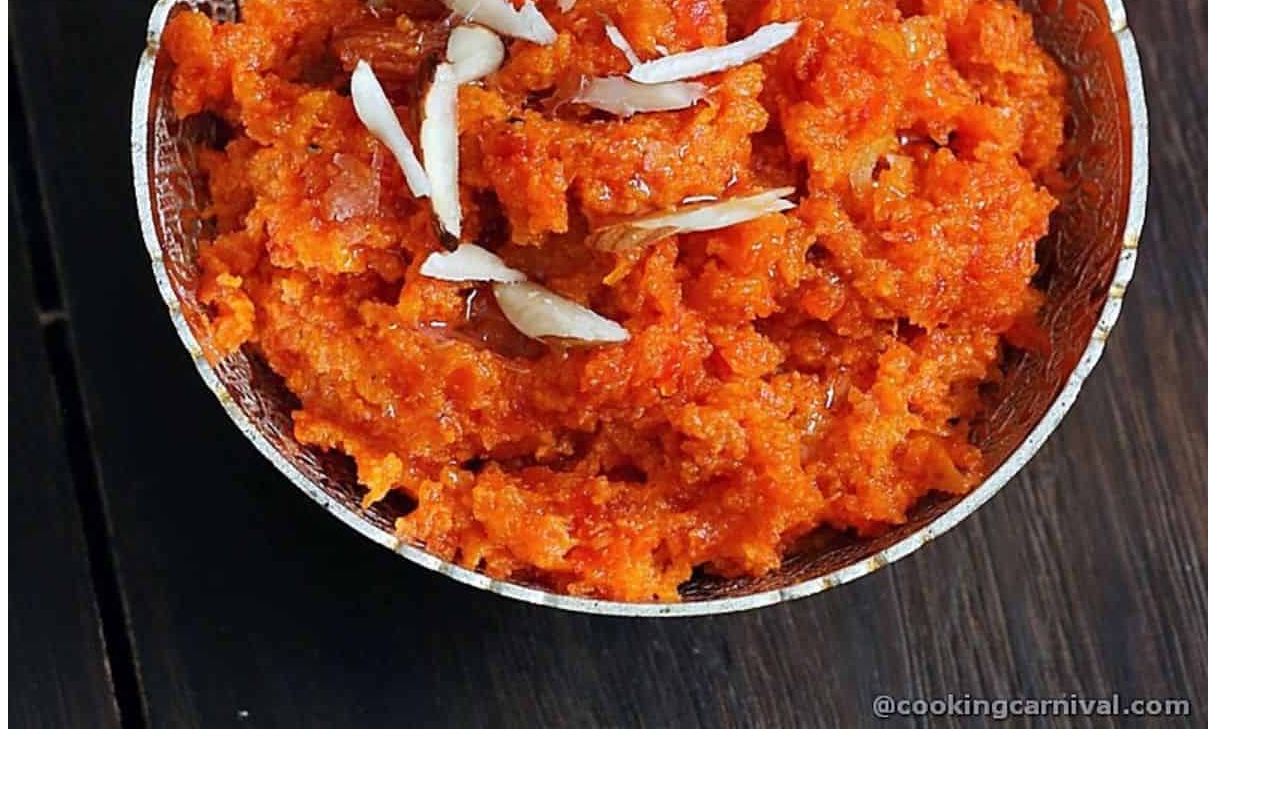
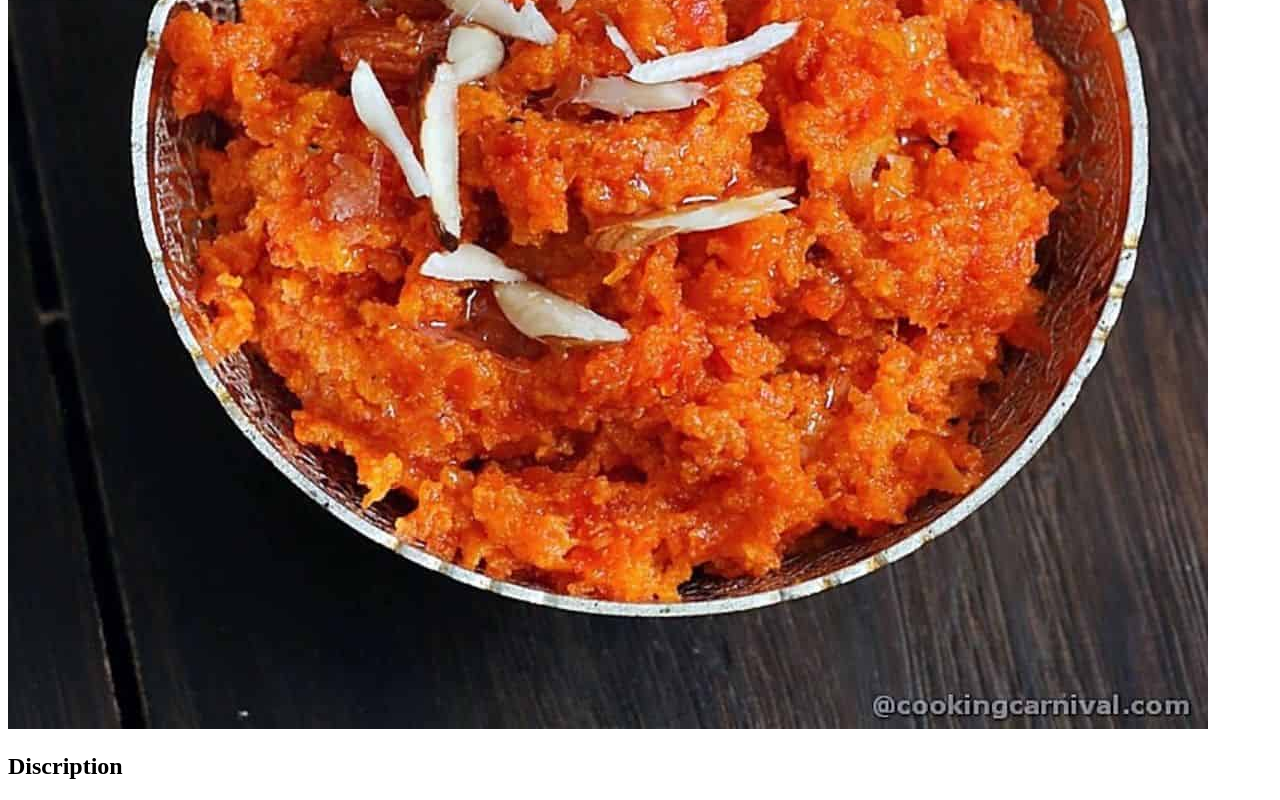
Before and after one commit to Devesh123987/Youtube-video, a plain HTML site: page recipes/gajarhalwa.html in a window 1280 px wide. Shown: the part 551-1351 px from the top of the page. Before the commit the page ends 1292 px from the top, so only its background shows below. Drawn offline with Linux system fonts and the light colour scheme.

Commit message:
Add discription

```diff
--- a/recipes/gajarhalwa.html
+++ b/recipes/gajarhalwa.html
@@ -9,5 +9,7 @@
 <body>
     <h1>Gajar Ka Halwa</h1>
     <img src="../recipes/Gajarhalwa.jpg" alt="Gajar Ka Halwa">
+    <h2>Discription</h2>
+
 </body>
 </html>
```
